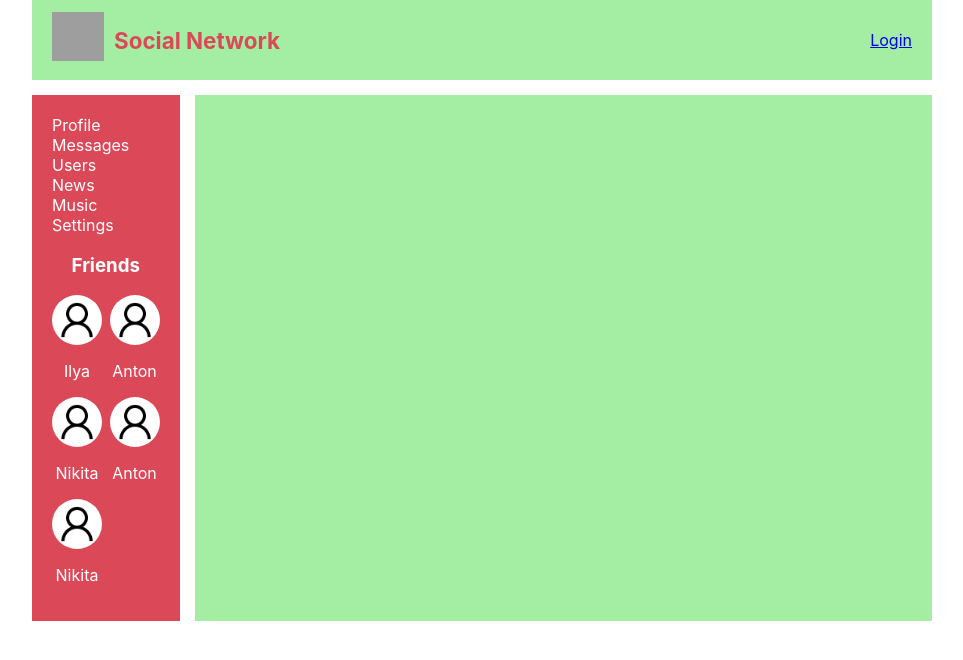
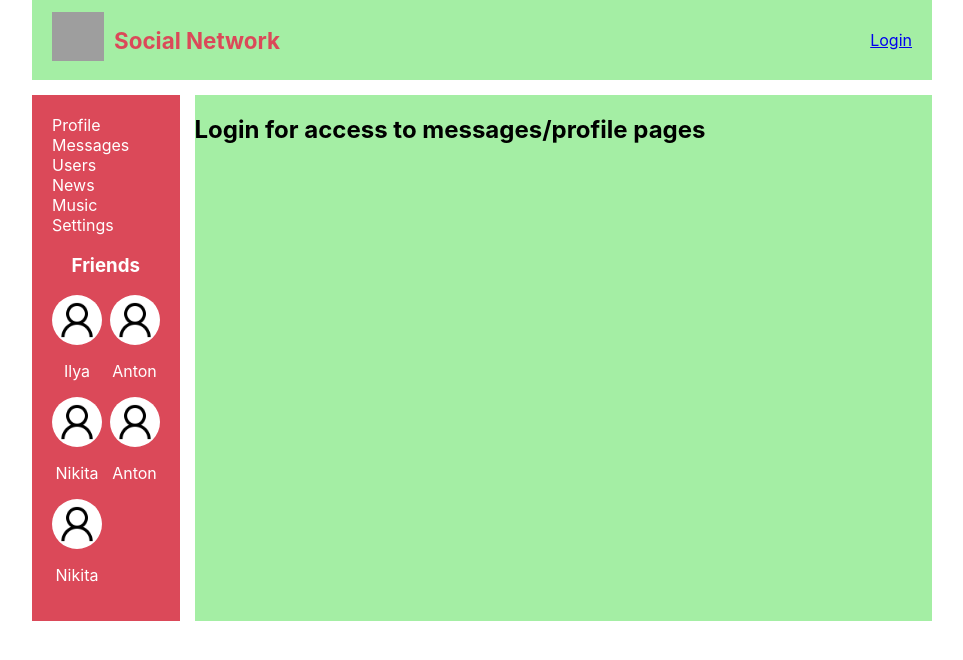
Before and after one commit to petravetsma/social-network, a React (Create React App) app: page /login in a window 1280 px wide. Shown: the top 660 px of the page, without its empty margins (158-1121 px from the left). Built offline with nearby package versions, Linux system fonts and the light colour scheme; no server answers; grey boxes are pictures that could not be loaded.

Commit message:
feat: redirect

```diff
--- a/src/App.js
+++ b/src/App.js
@@ -9,6 +9,7 @@ import Settings from "./components/Settings/Settings";
 import DialogsContainer from "./components/Dialogs/DialogsContainer";
 import UsersContainer from "./components/Users/UsersContainer";
 import ProfileContainer from "./components/Profile/ProfileContainer";
+import Login from "./components/Login/Login";
 
 function App(props) {
   return (
@@ -16,11 +17,17 @@ function App(props) {
         <HeaderContainer/>
         <Sidebar friends={props.store.getState().sideBar.friends}/>
         <div className="app-wrapper-content">
+          <Route path="/profile/:userId?">
+            <ProfileContainer/>
+          </Route>
           <Route path="/dialogs">
             <DialogsContainer/>
           </Route>
-          <Route path="/profile/:userId?">
-            <ProfileContainer/>
+          <Route path="/users">
+            <UsersContainer/>
+          </Route>
+          <Route path="/login">
+            <Login />
           </Route>
           <Route path="/news">
             <News />
@@ -31,9 +38,7 @@ function App(props) {
           <Route path="/settings">
             <Settings />
           </Route>
-          <Route path="/users">
-            <UsersContainer/>
-          </Route>
+
         </div>
       </div>
   );
--- a/src/components/Dialogs/Dialogs.jsx
+++ b/src/components/Dialogs/Dialogs.jsx
@@ -2,6 +2,7 @@ import React from 'react';
 import s from './Dialogs.module.css';
 import DialogItem from "./DialogItem/DialogItem";
 import Message from "./Message/Message";
+import {Redirect} from "react-router";
 
 const Dialogs = (props) => {
   const usersElements = props.dialogs.map(user => <DialogItem key={user.id} name={user.name} id={user.id}/>)
@@ -13,6 +14,7 @@ const Dialogs = (props) => {
   const onAddMessage = () => {
     props.addMessage();
   }
+  if (!props.isAuth) return <Redirect to='/login'/>
   return (
     <div>
       <div className={s.dialogs}>
--- a/src/components/Dialogs/DialogsContainer.jsx
+++ b/src/components/Dialogs/DialogsContainer.jsx
@@ -6,7 +6,8 @@ const mapStateToProps = (state) => {
   return {
     dialogs: state.dialogPage.dialogs,
     messages: state.dialogPage.messages,
-    newMessageText: state.dialogPage.newMessageText
+    newMessageText: state.dialogPage.newMessageText,
+    isAuth: state.auth.isAuth
   };
 }
 
--- /dev/null
+++ b/src/components/Login/Login.jsx
@@ -0,0 +1,11 @@
+import React from 'react';
+
+const Login = () => {
+  return (
+    <div>
+      <h2>Login for access to messages/profile pages</h2>
+    </div>
+  )
+}
+
+export default Login;
--- a/src/components/Profile/Profile.jsx
+++ b/src/components/Profile/Profile.jsx
@@ -1,8 +1,10 @@
 import React from 'react';
 import ProfileInfo from "./ProfileInfo/ProfileInfo";
 import MyPostsContainer from "./MyPosts/MyPostsContainer";
+import {Redirect} from "react-router";
 
 const Profile = (props) => {
+    if (!props.isAuth) return <Redirect to='/login'/>
     return (
       <div>
       <ProfileInfo profile={props.profile}/>
--- a/src/components/Profile/ProfileContainer.jsx
+++ b/src/components/Profile/ProfileContainer.jsx
@@ -8,7 +8,7 @@ class ProfileContainer extends React.Component {
   componentDidMount() {
     let userId = this.props.match.params.userId;
     if (!userId) {
-      userId = 2;
+      userId = 15659;
     }
     this.props.getUserProfile(userId);
   }
@@ -19,7 +19,8 @@ class ProfileContainer extends React.Component {
 
 const mapStateToProps = (state) => {
   return {
-    profile: state.profilePage.profile
+    profile: state.profilePage.profile,
+    isAuth: state.auth.isAuth
   }
 }
 
--- a/src/components/Users/Users.jsx
+++ b/src/components/Users/Users.jsx
@@ -2,7 +2,6 @@ import React from 'react';
 import s from "./Users.module.css";
 import userIcon from "../../assets/images/user.png";
 import {NavLink} from "react-router-dom";
-import {usersAPI} from "../../api/api";
 
 const Users = (props) => {
 
```
